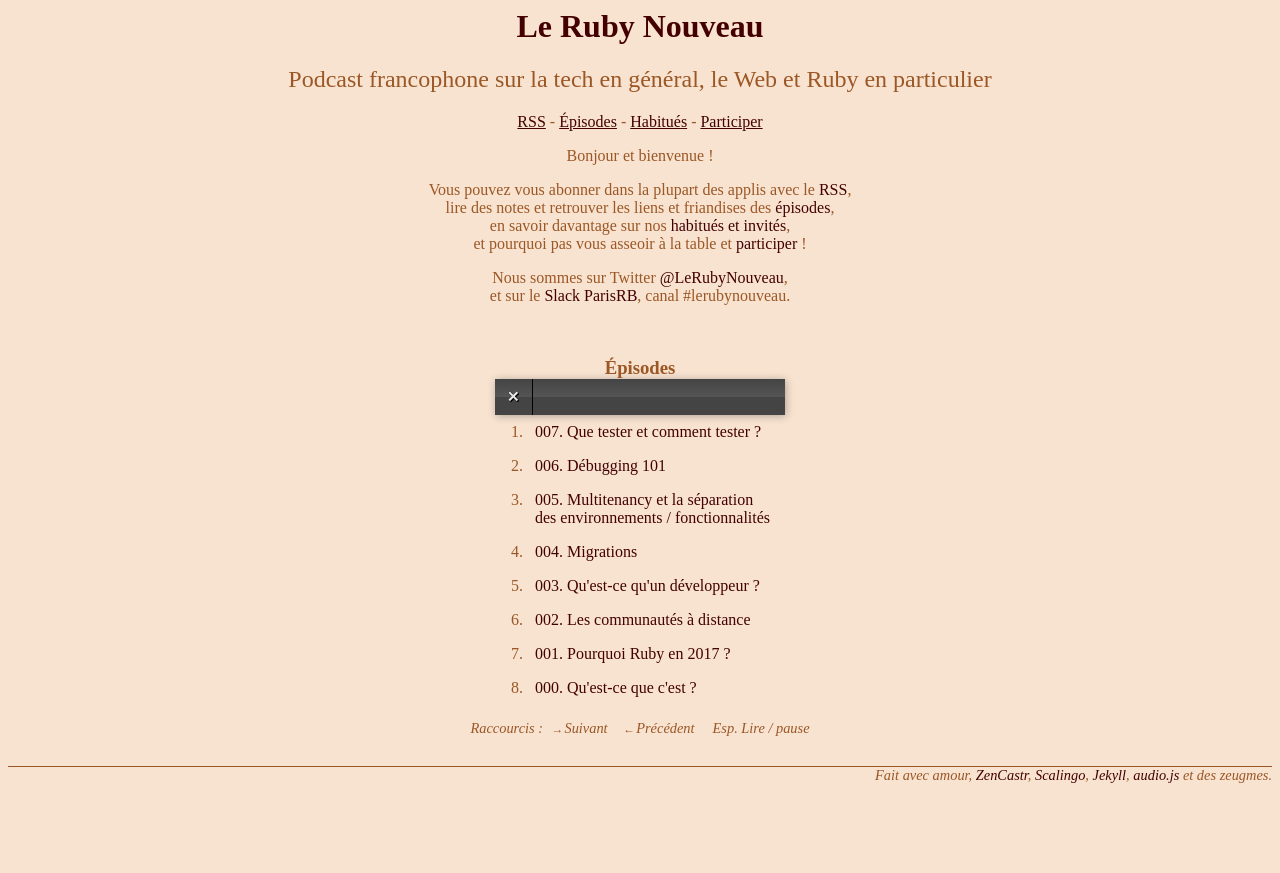
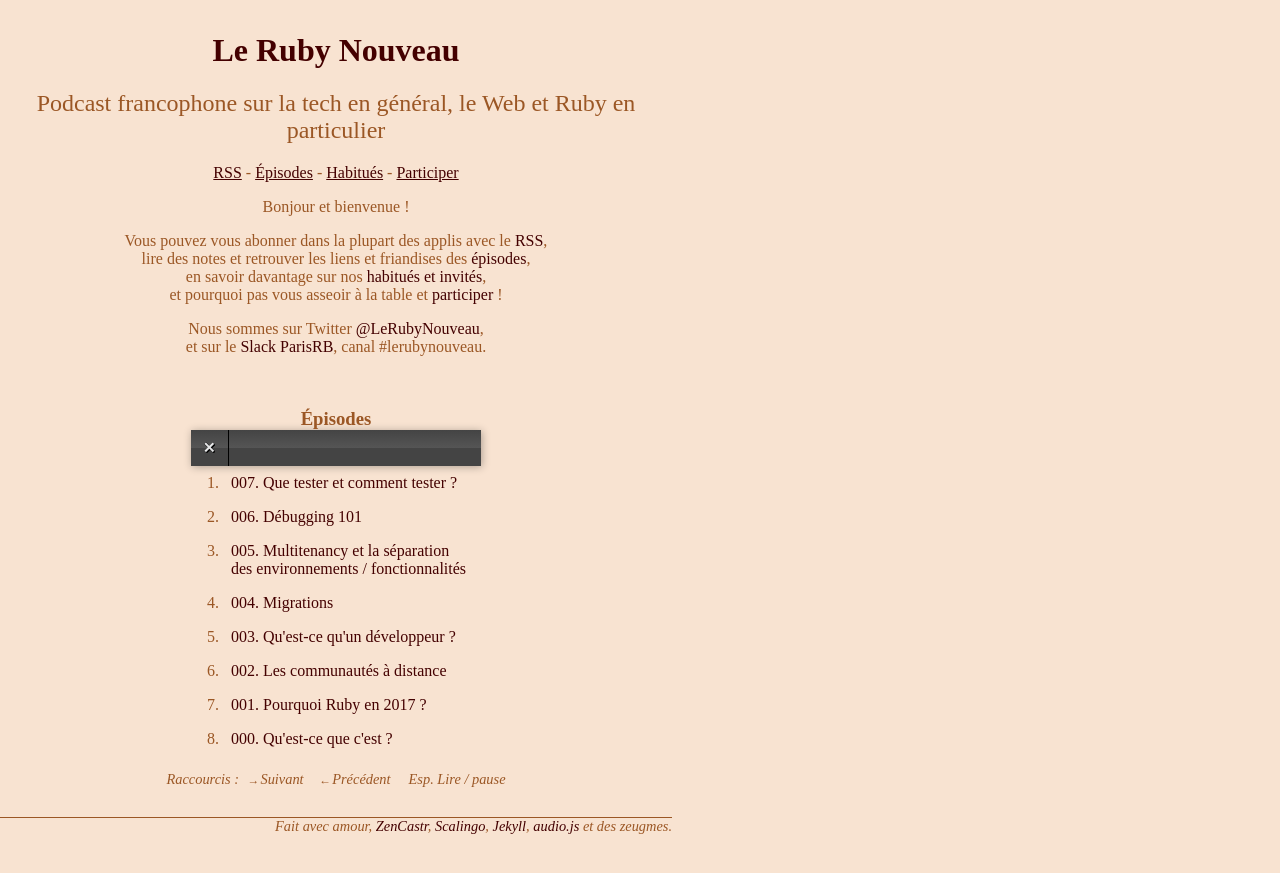
Before and after one commit to jlecour/lerubynouveau.fr, a Jekyll site: the page built from index.html, in a window 1280 px wide. Shown: the top 873 px of the page. Built offline with Jekyll 4.4.1, drawn with Linux system fonts in a browser that asks for light colours; some web fonts are replaced.

Commit message:
Limit page width

```diff
--- a/css/light.css
+++ b/css/light.css
@@ -7,6 +7,8 @@ body {
   background: #F8E3D1;
   text-align: center;
   color: #9B5725;
+  max-width: 42em;
+  margin: 2em 0;
 }
 
 h1, h2, h3 { font-family: 'Amarante', cursive; }
```
